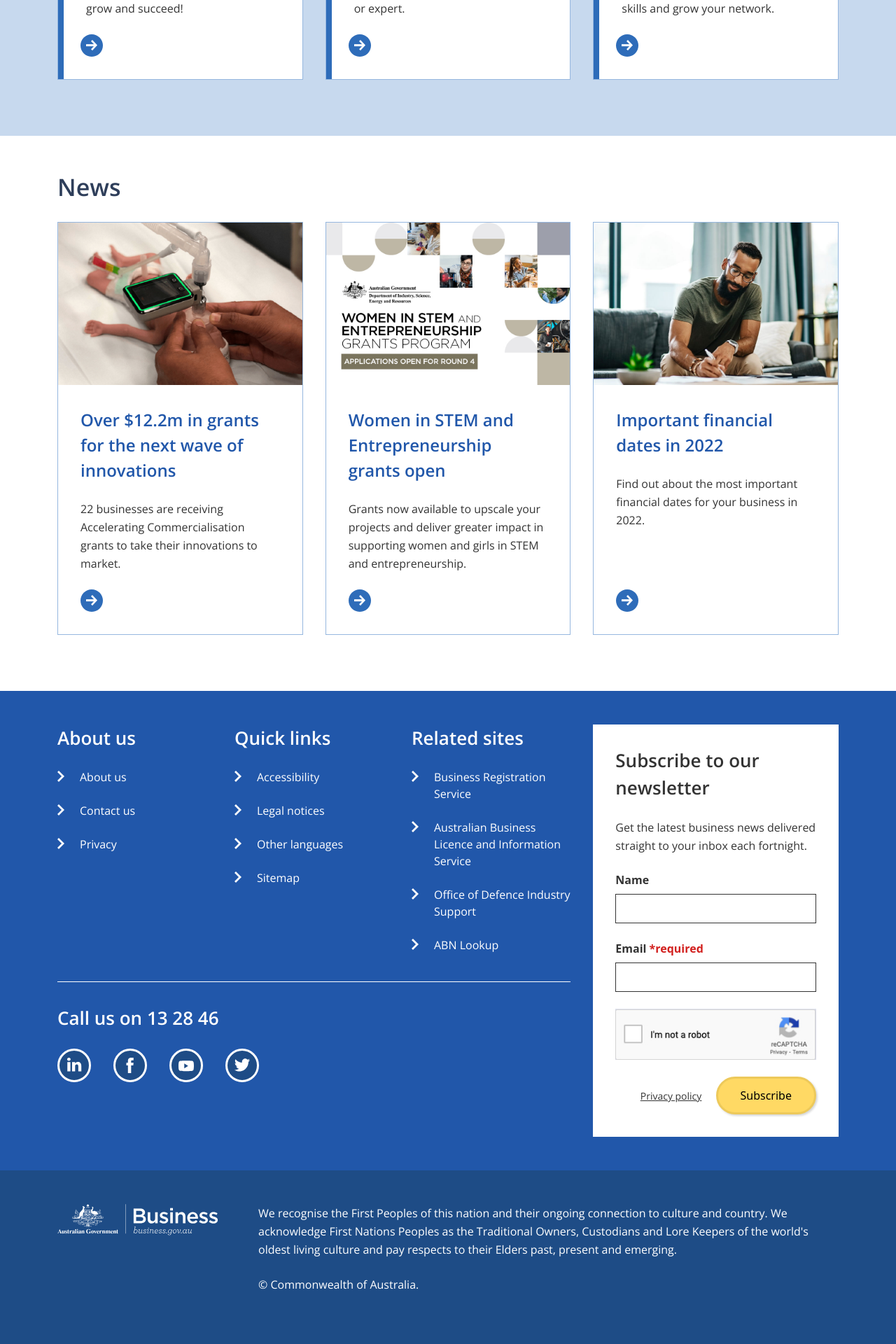
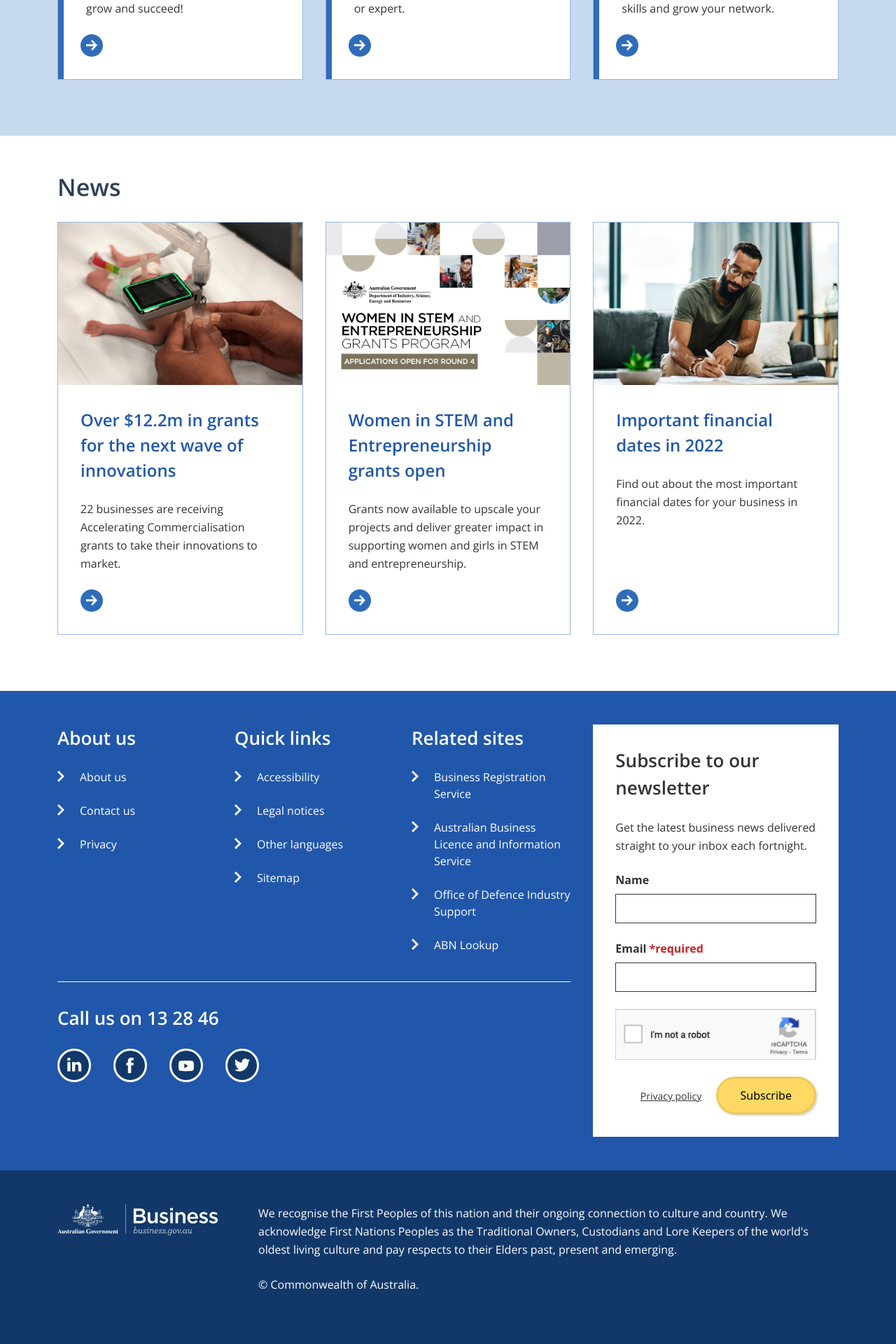
Before and after one commit to AUSGov/bga-refresh, a Jekyll site: the page built from index.markdown, in a window 1280 px wide. Shown: the part 3362-5282 px from the top of the page at 70% size. Built offline with Jekyll 4.4.1, drawn with Linux system fonts in a browser that asks for light colours.

Commit message:
Updating colour variables.

```diff
--- a/_sass/_variables.scss
+++ b/_sass/_variables.scss
@@ -6,7 +6,7 @@
 $blue-background-light: #C7D9EE;
 $blue-background-extralight: #E3ECF6;
 $blue-border: #96B7DF;
-$blue-footer: #1E4C86;
+$blue-footer: #113869;
 
 // Highlight colours
 $blue-highlight-shadow: #708DAF;
@@ -32,12 +32,12 @@
 $orange-highlight-shadow: #CC7A29;
 $orange-highlight-dark: #E88A2D;
 $orange-highlight-mid: #F1B981;
-$orange-highlight-light: #F5CCA4;
+$orange-highlight-light: #FED6D0;
 
 $purple-highlight-shadow: #7468B4;
 $purple-highlight-dark: #9183D8;
 $purple-highlight-mid: #B1A8E3;
-$purple-highlight-light: #CCC6ED;
+$purple-highlight-light: #E2DDF8;
 
 // Utility colours
 $black: #333333;
@@ -59,6 +59,7 @@
 $purple-links-visited: #933AA8;
 $yellow-links-background: #FFCF3B;
 $blue-focus: #2E6CB9;
+$teal-highlight-lightest: #BFE2E2;
 
 
 // FONTS
```
